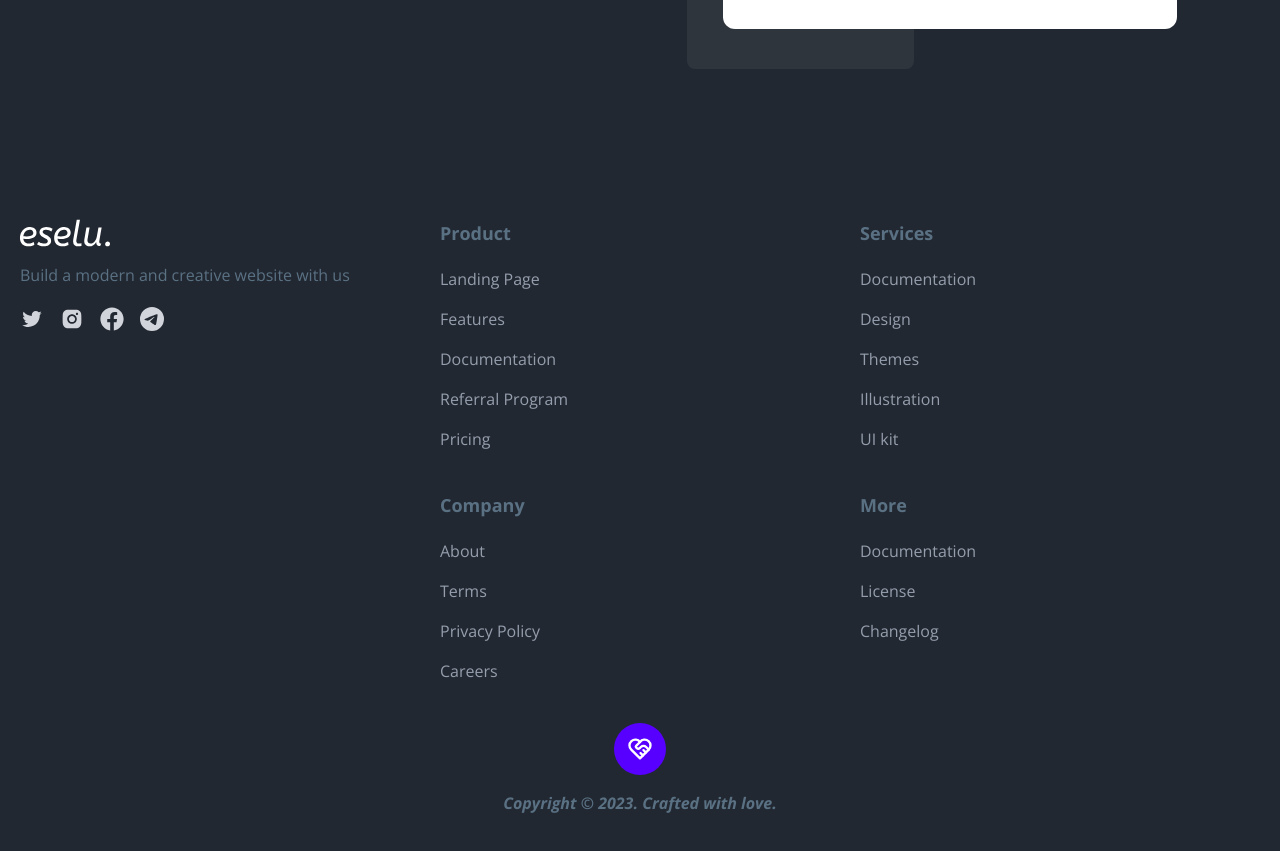
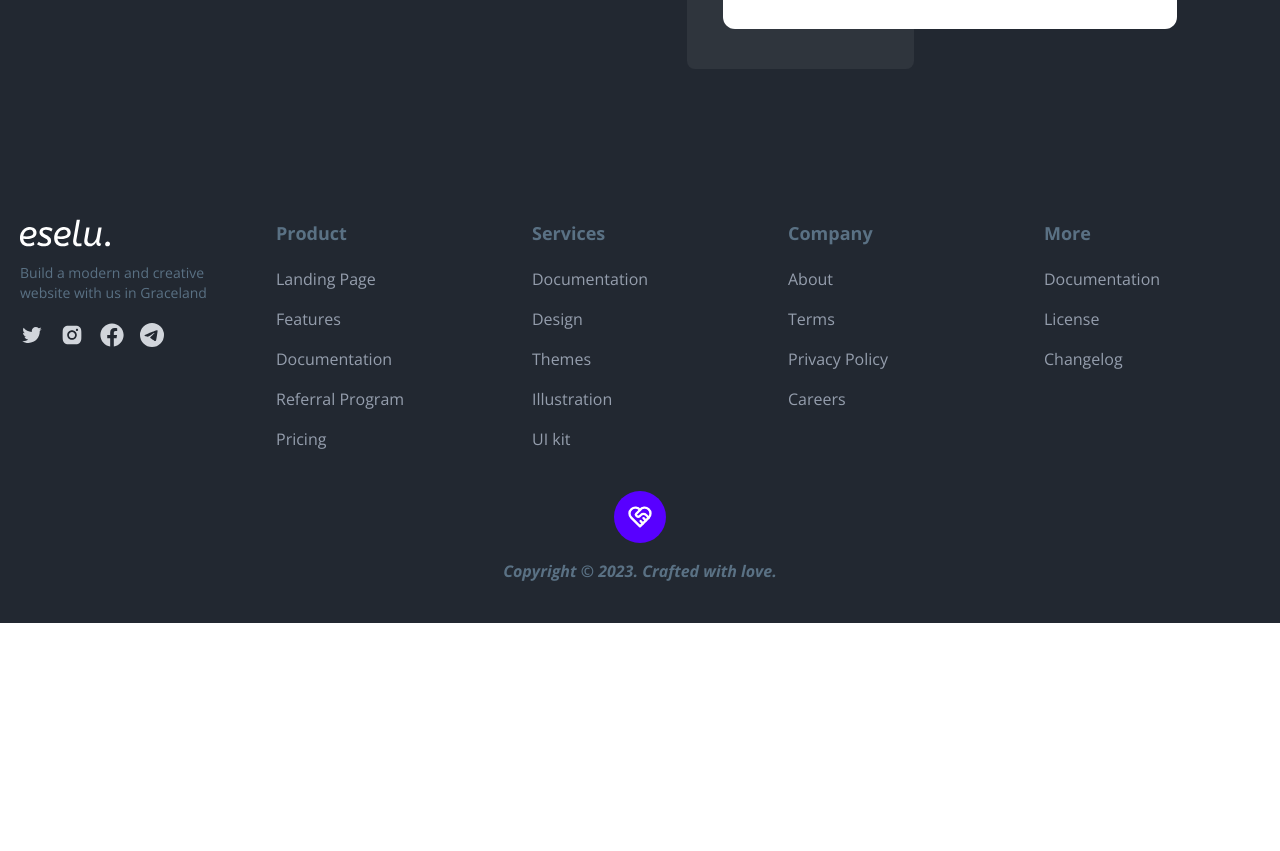
Before and after one commit to levilu800b/Frontend-Blog, a React (Create React App) app: page / in a window 1280 px wide. Shown: the part 1800-2651 px from the top of the page. After the commit the page ends 2423 px from the top, so only its background shows below. Built offline with nearby package versions, Linux system fonts and the light colour scheme.

Commit message:
Footer Desktop devices

```diff
--- a/src/components/Footer/Footer.jsx
+++ b/src/components/Footer/Footer.jsx
@@ -11,8 +11,8 @@ import { images } from '../../constants/index';
 const Footer = () => {
 	return (
 		<section className="bg-dark-soft">
-			<footer className="container mx-auto grid grid-cols-10 px-5 py-10 gap-y-10 gap-x-5 md:pt-20 md:grid-cols-12">
-				<div className="col-span-5 md:col-span-4">
+			<footer className="container mx-auto grid grid-cols-10 px-5 py-10 gap-y-10 gap-x-5 md:pt-20 md:grid-cols-12 lg:grid-cols-10 lg:gap-x-10">
+				<div className="col-span-5 md:col-span-4 lg:col-span-2">
 					<h3 className="text-dark-light font-bold md:text-lg">Product</h3>
 					<ul className="text-[#959EAD] text-sm mt-5 space-y-4 md:text-base">
 						<li>
@@ -32,7 +32,7 @@ const Footer = () => {
 						</li>
 					</ul>
 				</div>
-				<div className="col-span-5 md:col-span-4">
+				<div className="col-span-5 md:col-span-4 lg:col-span-2">
 					<h3 className="text-dark-light font-bold md:text-lg">Services</h3>
 					<ul className="text-[#959EAD] text-sm mt-5 space-y-4 md:text-base">
 						<li>
@@ -52,7 +52,7 @@ const Footer = () => {
 						</li>
 					</ul>
 				</div>
-				<div className="col-span-5 md:col-span-4 md:col-start-5">
+				<div className="col-span-5 md:col-span-4 md:col-start-5 lg:col-span-2 lg:col-start-auto">
 					<h3 className="text-dark-light font-bold md:text-lg">Company</h3>
 					<ul className="text-[#959EAD] text-sm mt-5 space-y-4 md:text-base">
 						<li>
@@ -69,7 +69,7 @@ const Footer = () => {
 						</li>
 					</ul>
 				</div>
-				<div className="col-span-5 md:col-span-4">
+				<div className="col-span-5 md:col-span-4 lg:col-span-2">
 					<h3 className="text-dark-light font-bold md:text-lg">More</h3>
 					<ul className="text-[#959EAD] text-sm mt-5 space-y-4 md:text-base">
 						<li>
@@ -83,14 +83,14 @@ const Footer = () => {
 						</li>
 					</ul>
 				</div>
-				<div className="col-span-10 md:order-first md:col-span-4">
+				<div className="col-span-10 md:order-first md:col-span-4 lg:col-span-2">
 					<img
 						src={images.logo}
 						alt="logo"
 						className="brightness-0 invert mx-auto md:mx-0"
 					/>
-					<p className="text-sm text-dark-light text-center mt-4 md:text-left md:text-base">
-						Build a modern and creative website with us
+					<p className="text-sm text-dark-light text-center mt-4 md:text-left md:text-base lg:text-sm">
+						Build a modern and creative website with us in Graceland
 					</p>
 					<ul className="flex justify-center items-center mt-5 space-x-4 text-gray-300 md:justify-start">
 						<li>
@@ -115,7 +115,7 @@ const Footer = () => {
 						</li>
 					</ul>
 				</div>
-				<div className="hidden md:flex flex-col items-center space-y-4 md:col-span-12">
+				<div className="hidden md:flex flex-col items-center space-y-4 md:col-span-12 lg:col-span-10">
 					<div className="bg-primary text-white p-3 rounded-full">
 						<TbHeartHandshake className="w-7 h-auto" />
 					</div>
```
